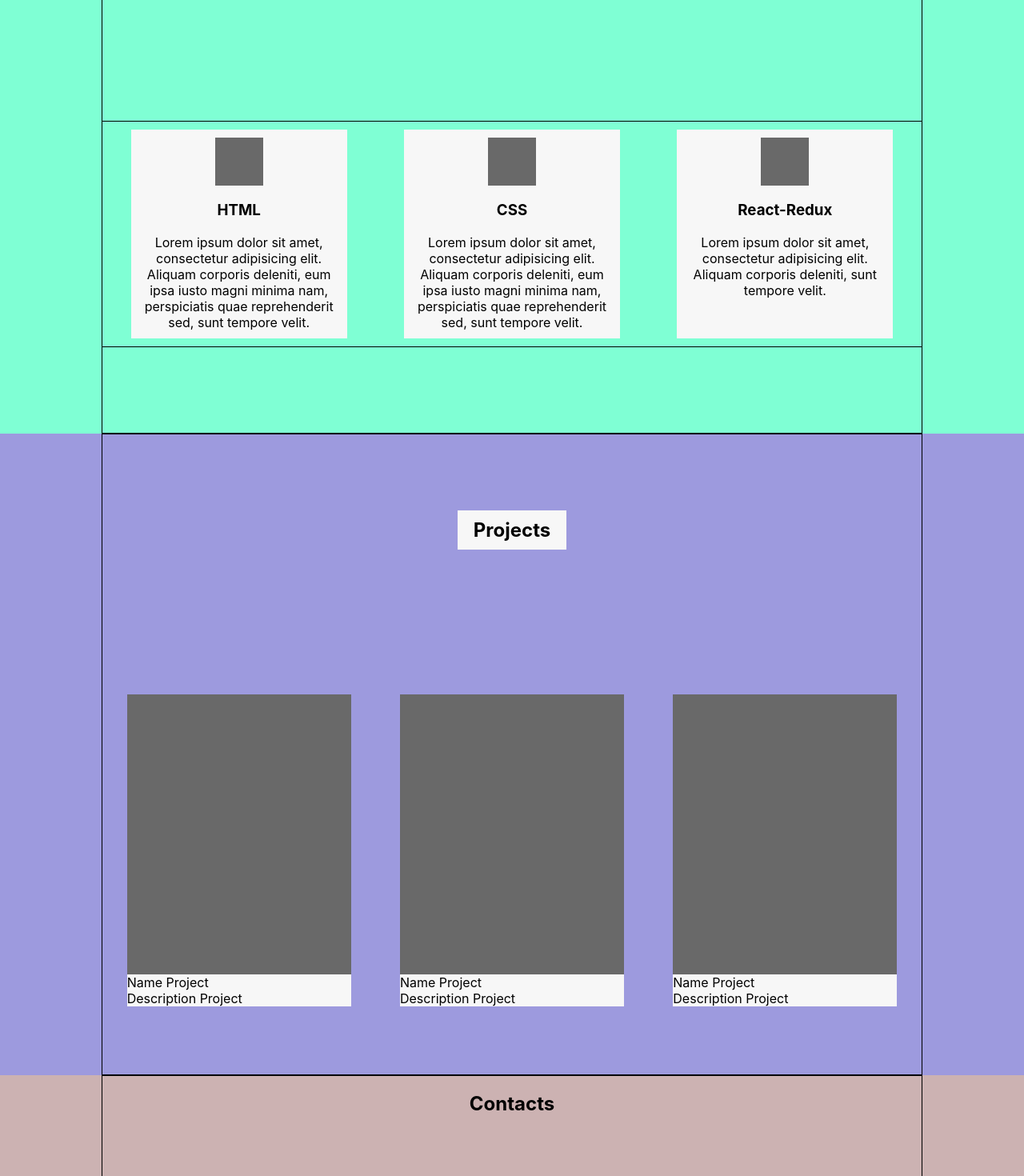
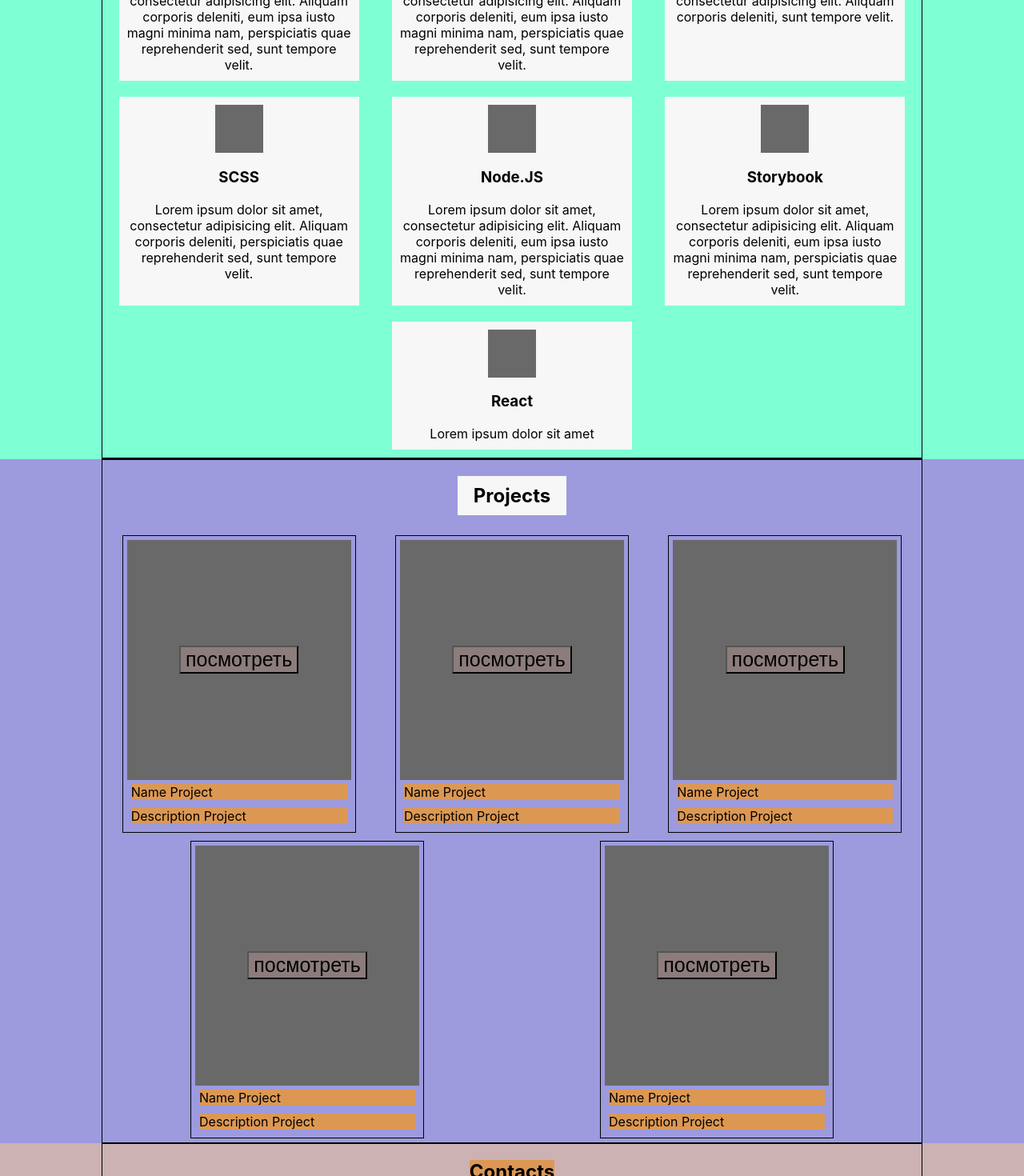
Before and after one commit to Albert1978lans/portfolio, a React (Create React App) app: page / in a window 1280 px wide. Shown: the part 1140-2610 px from the top of the page at 80% size. Built offline with nearby package versions, Linux system fonts and the light colour scheme.

Commit message:
исправления после видео

```diff
--- a/package.json
+++ b/package.json
@@ -1,11 +1,13 @@
 {
   "name": "portfolio",
+  "homepage": "https://albert1978lans.github.io/portfolio",
   "version": "0.1.0",
   "private": true,
   "dependencies": {
     "@testing-library/jest-dom": "^5.14.1",
     "@testing-library/react": "^13.0.0",
     "@testing-library/user-event": "^13.2.1",
+    "gh-pages": "^5.0.0",
     "react": "^18.2.0",
     "react-dom": "^18.2.0",
     "react-scripts": "5.0.1",
@@ -15,7 +17,9 @@
     "start": "react-scripts start",
     "build": "react-scripts build",
     "test": "react-scripts test",
-    "eject": "react-scripts eject"
+    "eject": "react-scripts eject",
+    "predeploy": "npm run build",
+    "deploy": "gh-pages -d build"
   },
   "eslintConfig": {
     "extends": [
--- a/src/contacts/Contacts.module.css
+++ b/src/contacts/Contacts.module.css
@@ -7,6 +7,9 @@
     flex-direction: column;
     justify-content: space-between;
     align-items: center;
+}
+.title {
+    background-color: #dc9853;
 }
 .contactInf {
     width: clamp(280px, 60vw, 700px);
--- a/src/contacts/contacts.js
+++ b/src/contacts/contacts.js
@@ -6,12 +6,12 @@ function Contacts() {
     return (
         <div className={ s.contactsBlock}>
             <div className={`${stylesContainer.container} ${s.contactsContainer}`}>
-                <h2>Contacts</h2>
-                <div className={s.contactInf}>
+                <h2 className={s.title}>Contacts</h2>
+                <form className={s.contactInf}>
                     <input/>
                     <input/>
                     <textarea name="" id="" cols="30" rows="10"></textarea>
-                </div>
+                </form>
                 <button className={s.btn}>send</button>
             </div>
         </div>
--- a/src/footer/Footer.js
+++ b/src/footer/Footer.js
@@ -6,7 +6,7 @@ function Footer() {
     return (
         <div className={ s.footerBlock}>
             <div className={`${stylesContainer.container} ${s.footerContainer}`}>
-                <h2>Ivanov Ivan</h2>
+                <h2 className={s.title}>Ivanov Ivan</h2>
                 <div className={s.footerInf}>
                     <div className={s.item}></div>
                     <div className={s.item}></div>
--- a/src/footer/Footer.module.css
+++ b/src/footer/Footer.module.css
@@ -8,6 +8,9 @@
     flex-direction: column;
     justify-content: space-between;
     align-items: center;
+}
+.title {
+    background-color: #f7f7f7;
 }
 .footerInf {
     width: clamp(280px, 63vw, 1200px);
--- a/src/index.css
+++ b/src/index.css
@@ -1,5 +1,6 @@
 body {
   margin: 0;
+  box-sizing: border-box;
   font-family: -apple-system, BlinkMacSystemFont, 'Segoe UI', 'Roboto', 'Oxygen',
     'Ubuntu', 'Cantarell', 'Fira Sans', 'Droid Sans', 'Helvetica Neue',
     sans-serif;
--- a/src/projects/Projects.js
+++ b/src/projects/Projects.js
@@ -13,8 +13,8 @@ function Projects() {
                     <Project/>
                     <Project/>
                     <Project/>
-                    {/*<Project/>*/}
-                    {/*<Project/>*/}
+                    <Project/>
+                    <Project/>
                 </div>
             </div>
 
--- a/src/projects/project/Project.js
+++ b/src/projects/project/Project.js
@@ -5,7 +5,9 @@ function Project() {
     return (
         <div className={s.project}>
 
-            <div className={s.img}></div>
+            <div className={s.imgContainer}>
+                <button className={s.btn}>посмотреть</button>
+            </div>
             <span className={s.name}>Name Project</span>
             <span className={s.description}>Description Project</span>
 
--- a/src/projects/project/Project.module.css
+++ b/src/projects/project/Project.module.css
@@ -1,17 +1,27 @@
 .project {
-    margin: 10px 10px;
+    margin: 5px;
+    padding: 5px;
+    border: 1px solid;
     display: flex;
     flex-direction: column;
 }
-.img {
+.imgContainer {
     width: 280px;
-    height: 350px;
+    height: 300px;
     background-color: dimgray;
+    display: flex;
+    justify-content: center;
+    align-items: center;
 }
-
+.btn {
+    background-color: #8c7c7c;
+    font-size: 25px;
+}
 .name {
-    background-color: #f7f7f7;
+    background-color: #dc9853;
+    margin: 5px;
 }
 .description {
-    background-color: #f7f7f7;
+    background-color: #dc9853;
+    margin: 5px;
 }
--- a/src/skills/Skills.js
+++ b/src/skills/Skills.js
@@ -17,14 +17,14 @@ function Skills() {
                                description={'Lorem ipsum dolor sit amet, consectetur adipisicing elit. Aliquam corporis deleniti, eum ipsa iusto magni minima nam, perspiciatis quae reprehenderit sed, sunt tempore velit.'}/>
                         <Skill title={'React-Redux'}
                                description={'Lorem ipsum dolor sit amet, consectetur adipisicing elit. Aliquam corporis deleniti, sunt tempore velit.'}/>
-                        {/*<Skill title={'SCSS'}*/}
-                        {/*       description={'Lorem ipsum dolor sit amet, consectetur adipisicing elit. Aliquam corporis deleniti, perspiciatis quae reprehenderit sed, sunt tempore velit.'}/>*/}
-                        {/*<Skill title={'Node.JS'}*/}
-                        {/*       description={'Lorem ipsum dolor sit amet, consectetur adipisicing elit. Aliquam corporis deleniti, eum ipsa iusto magni minima nam, perspiciatis quae reprehenderit sed, sunt tempore velit.'}/>*/}
-                        {/*<Skill title={'Storybook'}*/}
-                        {/*       description={'Lorem ipsum dolor sit amet, consectetur adipisicing elit. Aliquam corporis deleniti, eum ipsa iusto magni minima nam, perspiciatis quae reprehenderit sed, sunt tempore velit.'}/>*/}
+                        <Skill title={'SCSS'}
+                               description={'Lorem ipsum dolor sit amet, consectetur adipisicing elit. Aliquam corporis deleniti, perspiciatis quae reprehenderit sed, sunt tempore velit.'}/>
+                        <Skill title={'Node.JS'}
+                               description={'Lorem ipsum dolor sit amet, consectetur adipisicing elit. Aliquam corporis deleniti, eum ipsa iusto magni minima nam, perspiciatis quae reprehenderit sed, sunt tempore velit.'}/>
+                        <Skill title={'Storybook'}
+                               description={'Lorem ipsum dolor sit amet, consectetur adipisicing elit. Aliquam corporis deleniti, eum ipsa iusto magni minima nam, perspiciatis quae reprehenderit sed, sunt tempore velit.'}/>
 
-                        {/*<Skill title={'React'} description={'Lorem ipsum dolor sit amet'}/>*/}
+                        <Skill title={'React'} description={'Lorem ipsum dolor sit amet'}/>
                     </div>
 
                 </div>
--- a/src/skills/skill/Skill.module.css
+++ b/src/skills/skill/Skill.module.css
@@ -1,7 +1,7 @@
 .skill {
     margin: 10px;
     padding: 10px;
-    width: 250px;
+    width: 280px;
     background-color: #f7f7f7;
     display: flex;
     flex-direction: column;
```
Also changed, not shown: 2 other files (tests, documents, lock files or other folders).
